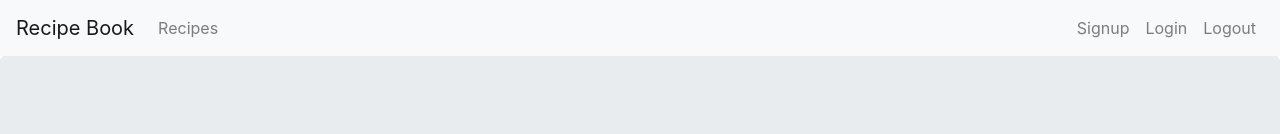
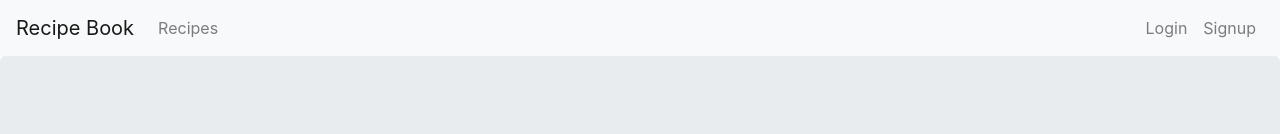
Before and after one commit to nirch/recipe-book-test, a React (Create React App) app: page / in a window 1280 px wide. Shown: the top 134 px of the page. Built offline with nearby package versions, Linux system fonts and the light colour scheme.

Commit message:
activeUser state + dynamic links in navbar

```diff
--- a/src/App.js
+++ b/src/App.js
@@ -9,10 +9,19 @@ import RecipeNavbar from "./components/RecipeNavbar"
 
 class App extends React.Component {
 
+  constructor(props) {
+    super(props);
+
+    this.state = {
+      activeUser: null
+    }
+  }
+
+
   render() {
     return (
       <div>
-        <RecipeNavbar/>
+        <RecipeNavbar activeUser={this.state.activeUser}/>
         <Switch>
           <Route exact path="/" component={HomePage} />
           <Route path="/login" component={LoginPage} />
--- a/src/components/RecipeNavbar.js
+++ b/src/components/RecipeNavbar.js
@@ -12,6 +12,12 @@ class RecipeNavbar extends React.Component {
 
 
     render() {
+
+        const loginLink = !this.props.activeUser ? <Nav.Link href="#/login">Login</Nav.Link> : null;
+        const signupLink = !this.props.activeUser ? <Nav.Link href="#/signup">Signup</Nav.Link> : null;
+        const logoutLink = this.props.activeUser ? <Nav.Link href="#/logout">Logout</Nav.Link> : null;
+
+
         return (
             <Navbar bg="light" expand="lg">
                 <Navbar.Brand href="/#/">Recipe Book</Navbar.Brand>
@@ -21,9 +27,9 @@ class RecipeNavbar extends React.Component {
                         <Nav.Link href="#home">Recipes</Nav.Link>
                     </Nav>
                     <Nav className="ml-auto">
-                        <Nav.Link href="#/signup">Signup</Nav.Link>
-                        <Nav.Link href="#/login">Login</Nav.Link>
-                        <Nav.Link href="#/logout">Logout</Nav.Link>
+                        {loginLink}
+                        {signupLink}
+                        {logoutLink}
                     </Nav>
                 </Navbar.Collapse>
             </Navbar>
```
